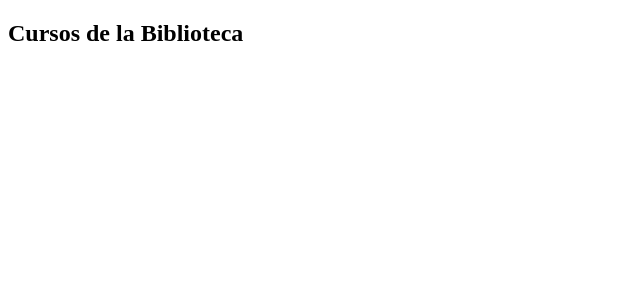
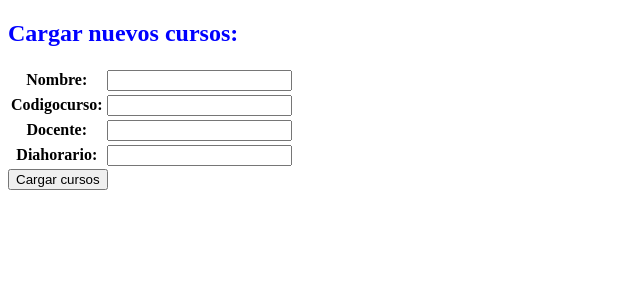
Before and after one commit to baldr86/finalGrupoA, a Django app: template Biblioteca/app_biblioteca/templates/cursos.html in a window 1280 px wide. Shown: the top 300 px of the page, without its empty margins (0-640 px from the left). Run offline with Django 4.2, Linux system fonts and the light colour scheme; the template is opened without the code that fills it: values that come from a table or form of the project are taken from there, others are empty.

Commit message:
Cursos arreglado

```diff
--- a/Biblioteca/app_biblioteca/forms.py
+++ b/Biblioteca/app_biblioteca/forms.py
@@ -12,3 +12,10 @@ class SocioFormulario(forms.Form):
     documento= forms.IntegerField()
     mail= forms.EmailField()
     telefono= forms.IntegerField()
+
+
+class CursoFormulario(forms.Form):
+    nombre=forms.CharField(max_length=40)
+    codigocurso=forms.IntegerField()
+    docente=forms.CharField(max_length=30)
+    diahorario=forms.CharField(max_length=40)
--- a/Biblioteca/app_biblioteca/templates/cursos.html
+++ b/Biblioteca/app_biblioteca/templates/cursos.html
@@ -7,11 +7,24 @@
     <title>Libros</title>
 </head>
 <body>
+<h2 style="color: blue;">Cargar nuevos cursos:</h2>
+     <!--Aquí va lo que cambia, y lo asociado a está vista :) -->
+     {% if miFormularioCurso.errors %}
 
+     <p style="color: red;"> Están mal los datos, revisar</p>
 
-     <h2>Cursos de la Biblioteca</h2>
+     {% endif %}
+     <form action="" method="POST">{% csrf_token %}
 
+         <!-- Acá está la magia de Django-->
 
+         <table>
+             {{ miFormularioCurso.as_table }}
+         </table>
+
+         <input type="submit", value="Cargar cursos">
+
+     </form>
 
 
 </body>
--- a/Biblioteca/app_biblioteca/urls.py
+++ b/Biblioteca/app_biblioteca/urls.py
@@ -6,7 +6,7 @@ from app_biblioteca import views
 urlpatterns = [
     path('', views.inicio),
     path("libros/", views.libros),
-    path("cursos/", views.curso),
+    path("cursos/", views.cursos),
     path("socios/", views.socios),
     path("catalogo/", views.catalogo, name='catalogo')
 
```
Also changed, not shown: Biblioteca/app_biblioteca/views.py (+25 -7 lines).
